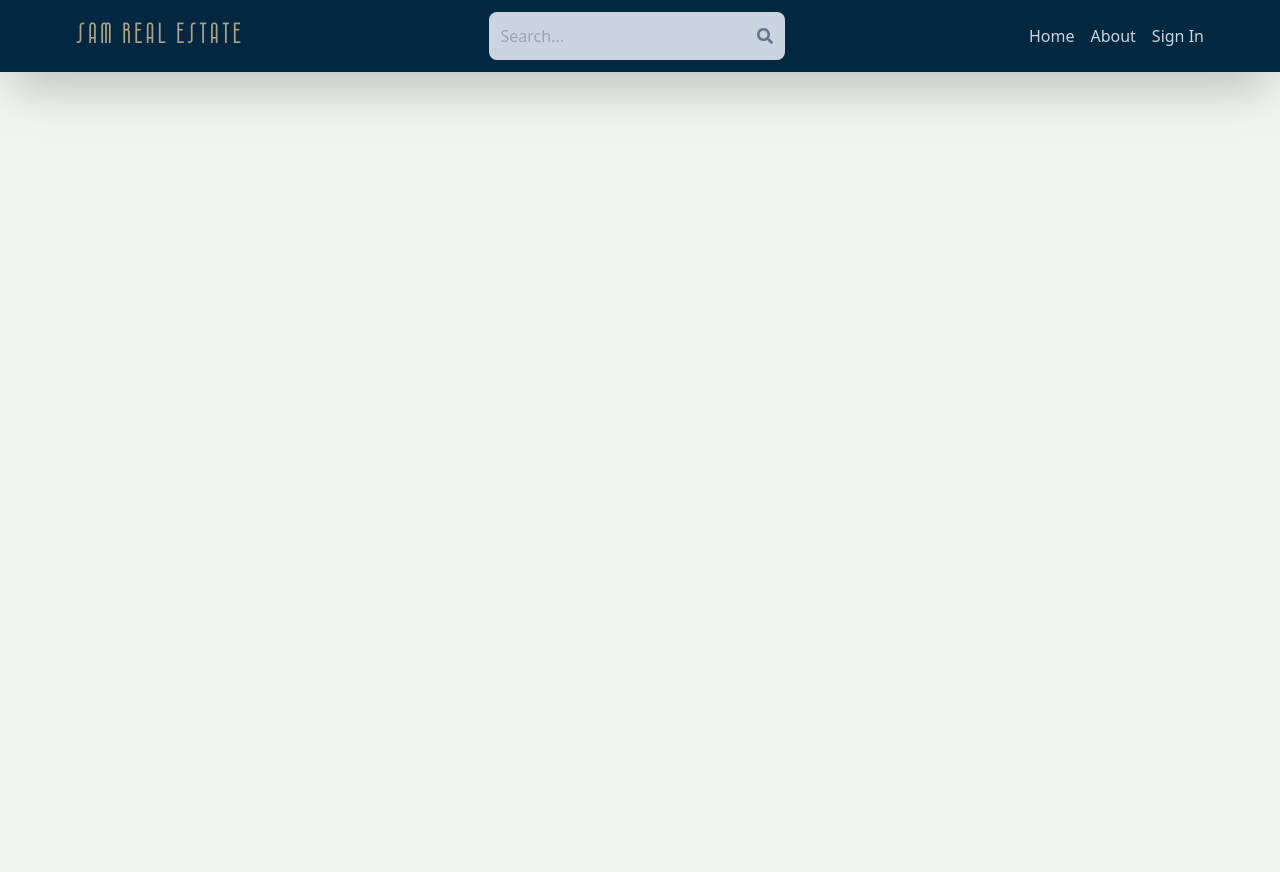
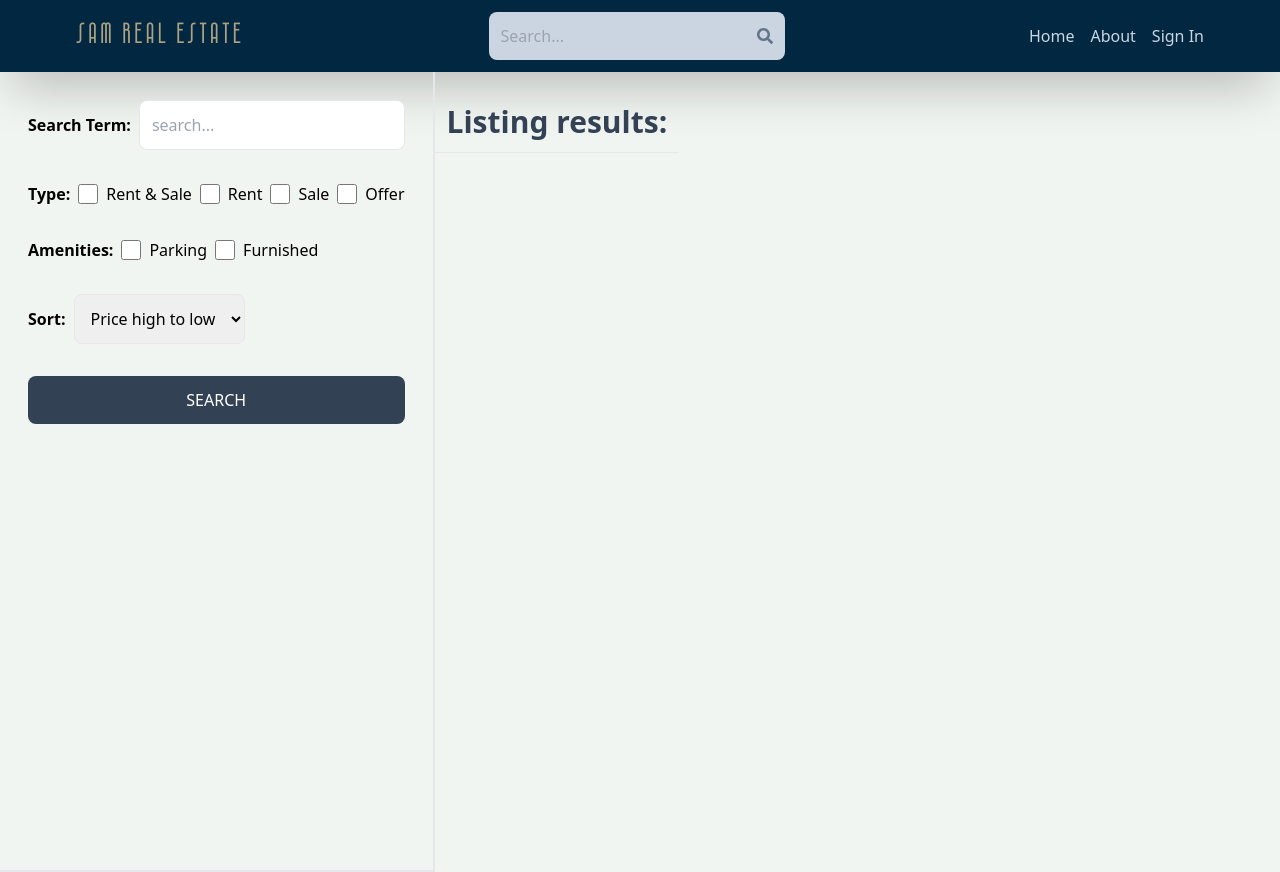
Before and after one commit to shamim159/Sam-RealEstate, a React (Vite) app in the folder client/: page /search in a window 1280 px wide. Before the commit the page ends 800 px from the top, so only its background shows below. Built offline with nearby package versions, Linux system fonts and the light colour scheme; no server answers; the HTML template or start-up script is replaced by a standard one.

Commit message:
create search page ui

```diff
--- a/client/src/App.jsx
+++ b/client/src/App.jsx
@@ -9,6 +9,7 @@
 import CreateListing from './pages/CreateListing';
 import UpdateListing from './pages/UpdateListing';
 import Listing from './pages/Listing';
+import Search from './pages/Search';
 export default function App() {
 
   return (
@@ -19,6 +20,7 @@
         <Route path='/sign-in' element={<SignIn />} />
         <Route path='/sign-up' element={<SignUp />} />
         <Route path='/about' element={<About />} />
+        <Route path='/search' element={<Search />} />
         <Route path='/listing/:listingId' element={<Listing />} />
         <Route element={<PrivateRoute/>} >
         <Route path='/profile' element={<Profile />} />
--- /dev/null
+++ b/client/src/pages/Search.jsx
@@ -0,0 +1,75 @@
+import React from 'react'
+
+export default function Search() {
+  return (
+    <div className='flex flex-col md:flex-row'>
+      <div className='p-7 border-b-2 md:border-r-2 md:min-h-screen'>
+        <form className='flex flex-col gap-8'>
+          <div className='flex items-center gap-2'>
+            <label
+              className='whitespace-nowrap font-semibold'>
+              Search Term:
+            </label>
+            <input
+              type='text'
+              id='searchTerm'
+              placeholder='search...'
+              className='border rounded-lg p-3 w-full'
+            />
+          </div>
+          <div className='flex gap-2 flex-wrap items-center'>
+            <label className='font-semibold'>Type:</label>
+            <div className='flex gap-2'>
+              <input type="checkbox" id='all'
+              className='w-5' />
+              <span>Rent & Sale</span>
+            </div>
+            <div className='flex gap-2'>
+              <input type="checkbox" id='rent'
+              className='w-5' />
+              <span>Rent</span>
+            </div>
+            <div className='flex gap-2'>
+              <input type="checkbox" id='sale'
+              className='w-5' />
+              <span>Sale</span>
+            </div>
+            <div className='flex gap-2'>
+              <input type="checkbox" id='offer'
+              className='w-5' />
+              <span>Offer</span>
+            </div>
+          </div>
+          <div className='flex gap-2 flex-wrap items-center'>
+            <label className='font-semibold'>Amenities:</label>
+            <div className='flex gap-2'>
+              <input type="checkbox" id='parking'
+              className='w-5' />
+              <span>Parking</span>
+            </div>
+            <div className='flex gap-2'>
+              <input type="checkbox" id='furnished'
+              className='w-5' />
+              <span>Furnished</span>
+            </div>
+          </div>
+          <div className='flex items-center gap-2'>
+            <label className='font-semibold'>Sort:</label>
+            <select id="sort_order"
+            className='border rounded-lg p-3'
+            >
+              <option>Price high to low</option>
+              <option>Price low to high </option>
+              <option>Latest</option>
+              <option>Oldest</option>
+            </select>
+          </div>
+          <button className='bg-slate-700 text-white p-3 rounded-lg uppercase hover:opacity-95'>Search</button>
+        </form>
+      </div>
+      <div className=''>
+        <h1 className='text-3xl font-semibold border-b p-3 text-slate-700 mt-5 '>Listing results:</h1>
+      </div>
+    </div>
+  )
+}
```
